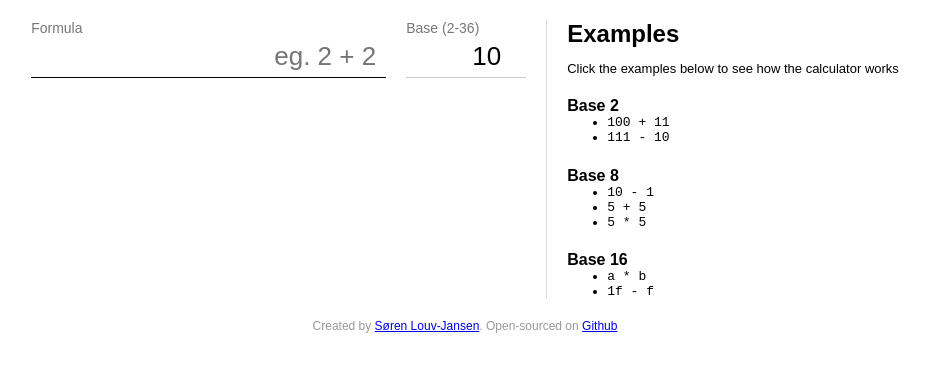
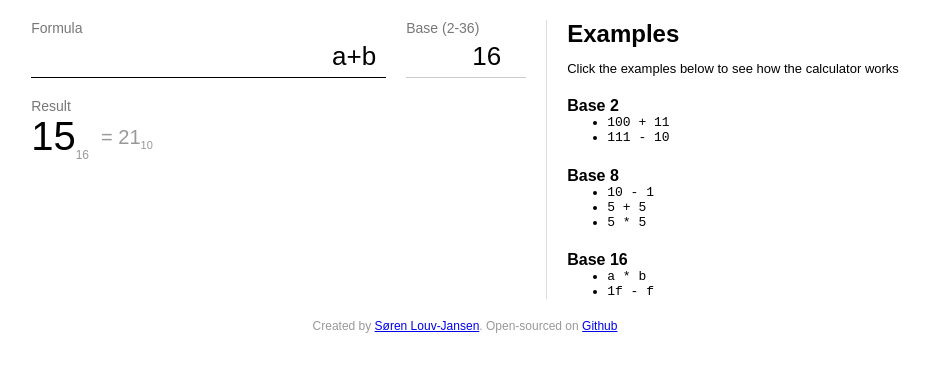
Before and after one commit to sorenlouv/anybase-calculator, a React (Create React App) app: page / in a window 1280 px wide. Shown: the top 372 px of the page, without its empty margins (175-1104 px from the left). Built offline with nearby package versions, Linux system fonts and the light colour scheme.

Commit message:
added decimal result

```diff
--- a/src/App.js
+++ b/src/App.js
@@ -13,8 +13,8 @@ class App extends Component {
   constructor(props) {
     super(props);
     this.state = {
-      expr: '',
-      base: 10,
+      expr: 'a+b',
+      base: 16,
       isBaseValid: true,
       isExprValid: true
     };
@@ -82,10 +82,22 @@ class App extends Component {
               </div>
             </div>
 
-            <div className="result-container">
-              <div className="label">{result ? 'Result' : ''}</div>
-              <div className="value">{result}</div>
-            </div>
+            {result
+              ? <div className="result-container">
+                  <div className="label">Result</div>
+                  <div className="value">
+                    <span className="any-base">
+                      {result}
+                      <sub>{this.state.base}</sub>
+                    </span>
+
+                    <span className="decimal">
+                      = {parseInt(result, this.state.base)}
+                      <sub>10</sub>
+                    </span>
+                  </div>
+                </div>
+              : null}
           </section>
 
           <section className="section-examples">
--- a/src/App.scss
+++ b/src/App.scss
@@ -2,7 +2,8 @@
   width: 100%;
 }
 
-section, div {
+section,
+div {
   max-width: 100%;
 }
 
@@ -16,16 +17,13 @@ section, div {
     color: #777;
     font-size: 14px;
   }
-
   .inputs {
     display: flex;
     flex-wrap: wrap;
-
     .input-wrapper {
       margin-right: 20px;
       margin-bottom: 20px;
     }
-
     .input-wrapper input {
       color: #000;
       text-align: right;
@@ -35,9 +33,8 @@ section, div {
       border-bottom: 1px solid #ccc;
       max-width: calc(100% - 10px);
     }
-
     input {
-      &:focus{
+      &:focus {
         outline: none;
         border-bottom: 1px solid #000;
       }
@@ -45,16 +42,29 @@ section, div {
         border-bottom: 1px solid #ff0000;
       }
     }
-
     input.base {
       width: 100px;
     }
   }
-
   .result-container {
     margin-bottom: 20px;
-    .value {
-      font-size: 40px
+    .any-base {
+      vertical-align: middle;
+      font-size: 40px;
+      sub {
+        font-size: 12px;
+        color: #999;
+      }
+    }
+    .decimal {
+      vertical-align: middle;
+      font-size: 20px;
+      margin-left: 12px;
+      color: #999;
+      sub {
+        font-size: 11px;
+        color: #999;
+      }
     }
   }
 }
@@ -63,7 +73,6 @@ section, div {
   .sections {
     justify-content: center;
   }
-
   .section-examples {
     padding-left: 20px;
     border-left: 1px solid #ddd;
@@ -78,18 +87,15 @@ section, div {
   .description {
     font-size: 13px;
   }
-
   .example {
     h4 {
       margin-bottom: 0;
     }
     ul {
       margin: 0;
-
       li {
         font-family: monospace;
         cursor: pointer;
-
         &:hover {
           text-decoration: underline;
         }
```
